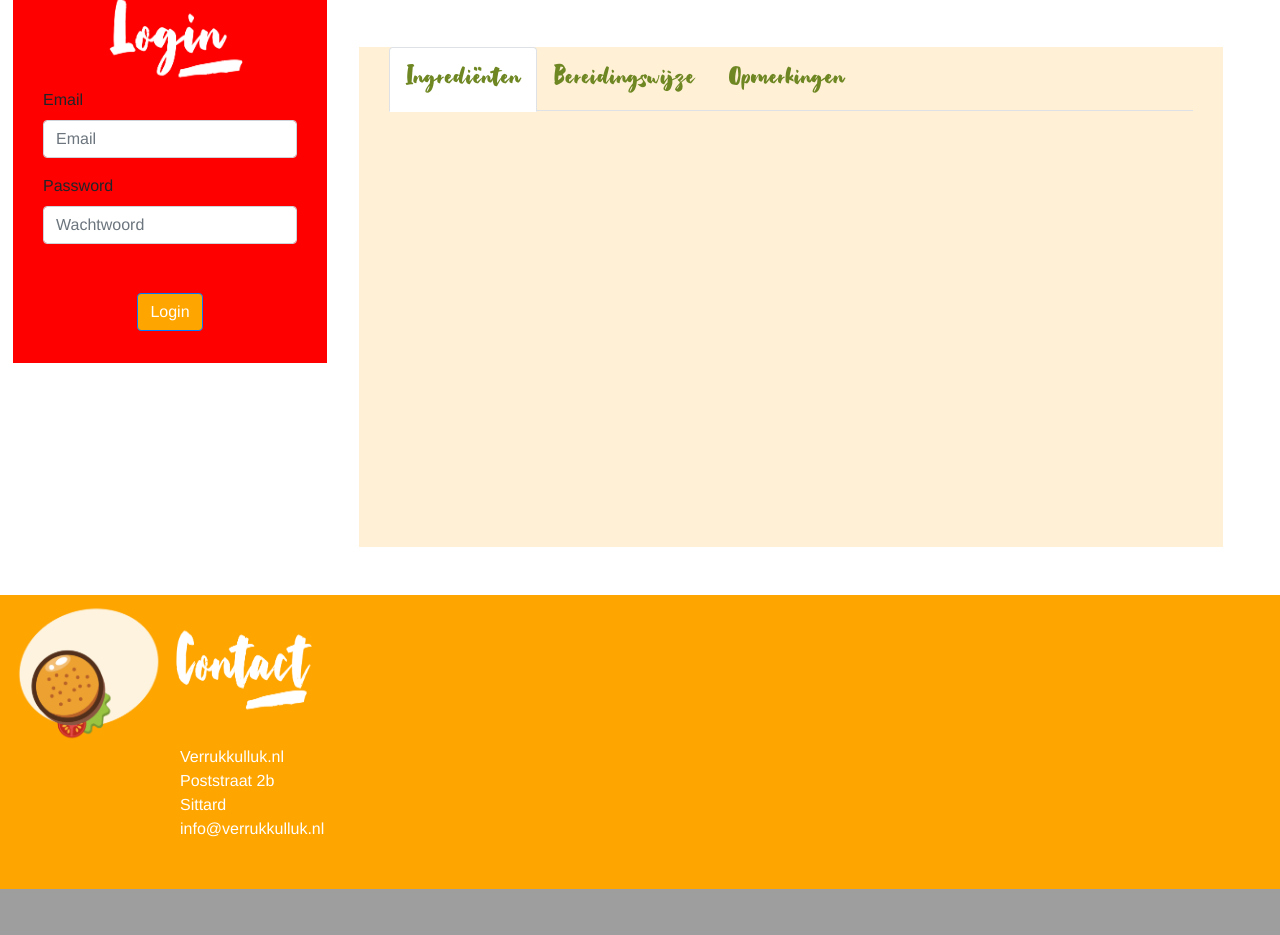
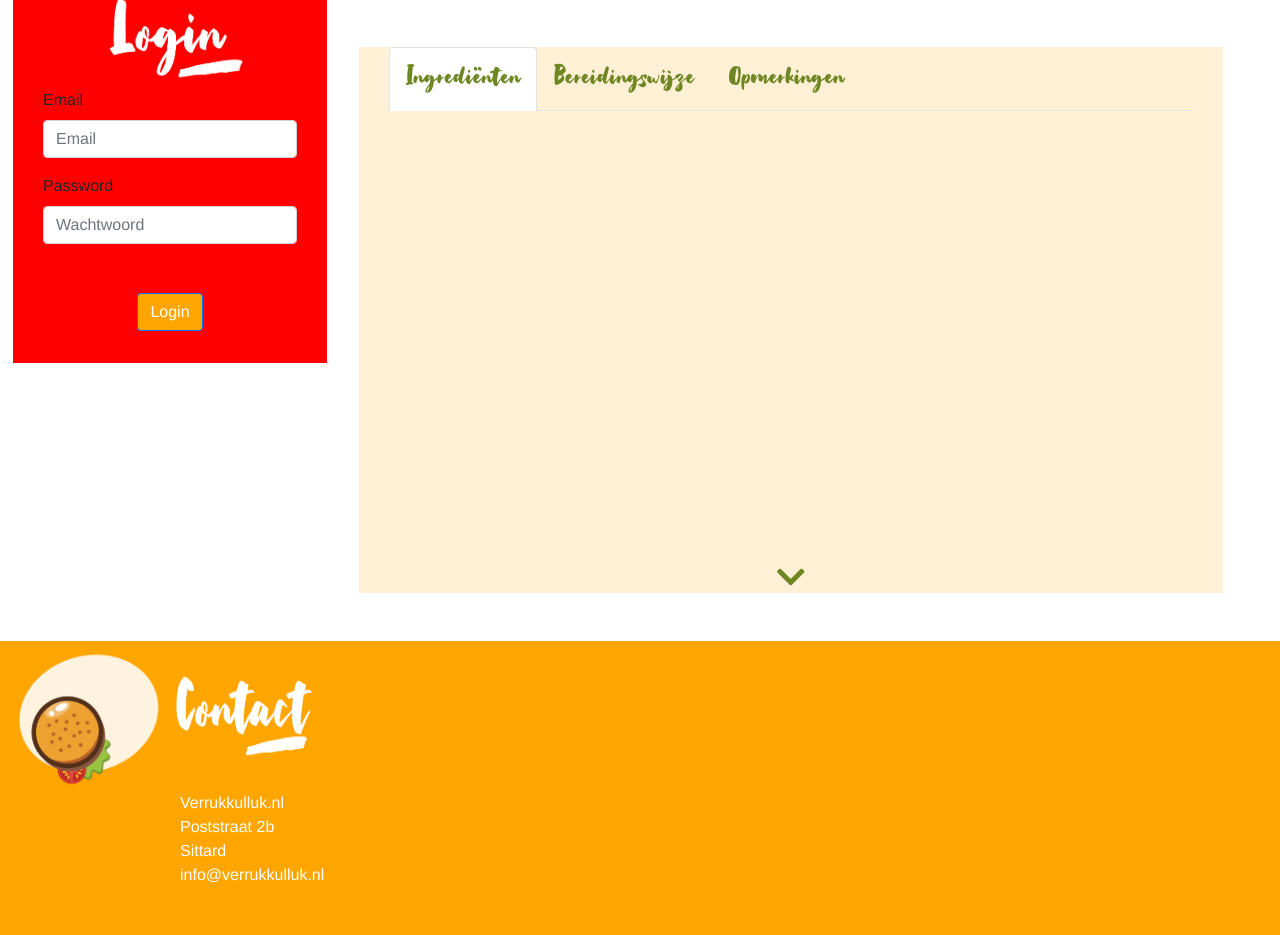
Before and after one commit to LiekeDeckers/educom-verrukkulluk, a PHP site: page /index.php?gerecht_id=1&action=detail in a window 1280 px wide; the page is wider, and only the part inside the window is pictured. Shown: the part 1400-2335 px from the top of that part. Before the commit the page ends 2289 px from the top of that part, so only its background shows below. Run offline with PHP 8.4, Linux system fonts and the light colour scheme; data comes from the database, SQL or seed files in the repository; data that the repository does not hold is empty.

Commit message:
tabs scroll #13

```diff
--- a/assets/css/main.css
+++ b/assets/css/main.css
@@ -195,3 +195,11 @@ html, body {
 .favoriet:hover {
     color: pink;
 }
+
+.scroll {
+    overflow-y: scroll;
+}
+
+.scroll::-webkit-scrollbar {
+    display: none;
+}
--- a/templates/detail.html.twig
+++ b/templates/detail.html.twig
@@ -5,7 +5,7 @@
         $(document).ready( function() {
 
             const mySlides = [
-                { src: "assets/img/gerechten/{{ record.afbeelding }}" }
+                { src: "assets/img/gerechten/{{ data.0.afbeelding }}" }
             ]
 
             $("#background-image").vegas({
@@ -23,7 +23,11 @@
 
     <script>
         {# favoriet #}
-        var buttonfavoriet = document.getELementByClassName('favoriet');
+        function maakFavoriet(x) {
+        x.classList.toggle("fas fa-heart");
+        }
+
+        {# var buttonfavoriet = document.getELementByClassName('favoriet');
 
         function maakFavoriet() {
             if (buttonfavoriet.class == "far") {
@@ -122,6 +126,7 @@
                             </div>
                             {# favoriet #}
                             <div class="col-md-6">
+                                <i onclick="maakFavoriet(this)" class="far fa-heart favoriet"></i>
                                 <center><button onclick="maakFavoriet()" class="favoriet far fa-heart"></button></center>
                             </div>
                         </div>
@@ -132,7 +137,7 @@
 
         {# tabs #}
         <div class="row">
-            <div class="col-md-11 m-5 mt-5" style="background-color: var(--kahki); height: 500px">
+            <div class="col-md-11 ml-5" style="background-color: var(--kahki)">
 
                 <div class="container">
                     <ul class="nav nav-tabs" role="tablist">
@@ -146,6 +151,13 @@
                         <a class="nav-link" data-toggle="tab" href="#menu2"><h3 style="color: var(--darker-green)">Opmerkingen</h3></a>
                         </li>
                     </ul>
+                </div>
+
+            </div>
+        </div>
+
+        <div class="row">
+            <div class="col-md-11 ml-5 scroll" style="background-color: var(--kahki); height: 450px">
 
                 <div class="tab-content">
                     <div id="home" class="container tab-pane active"><br>
@@ -153,7 +165,7 @@
                         {% for record in record.ingredienten %}
                         <div class="row">
                             {# foto artikel #}
-                                <div class="col-md-2 mb-2 product_foto" style="background-image: url(assets/img/producten/{{ record.artikel_afbeelding }})">
+                            <div class="col-md-2 mb-2 product_foto" style="background-image: url(assets/img/producten/{{ record.artikel_afbeelding }}); border: 1px solid grey;">
                             </div>
 
                             <div class="col-md-10">
@@ -182,7 +194,7 @@
                         {% for record in data.0.bereidingswijze %}
                         <div class="row">
                             <div class="col-md-1 mb-2" style="background-color: var(--lighter-orange); height: 80px; border-radius: 50%; color: white">
-                                    <center><p><br>{{ record.nummeriekveld }}</p></center>
+                                <center><p><br><b>{{ record.nummeriekveld }}.</b></p></center>
                             </div>
 
                             <div class="col-md-11">
@@ -208,7 +220,7 @@
                         </div>
                         {% endfor %}
                     </div>
-                    </div>
+
                 </div>
 
             </div>
@@ -216,4 +228,10 @@
 
     {% endfor %}
 
+        <div class="row">
+            <div class="col-md-11 ml-5 mb-5" style="background-color: var(--kahki)">
+                <center><i style="color: var(--darker-green)" class="fas fa-chevron-down fa-2x"></i></center>
+            </div>
+        </div>
+
 {% endblock %}
```
Lines whose indentation alone changed are shown as unchanged.
